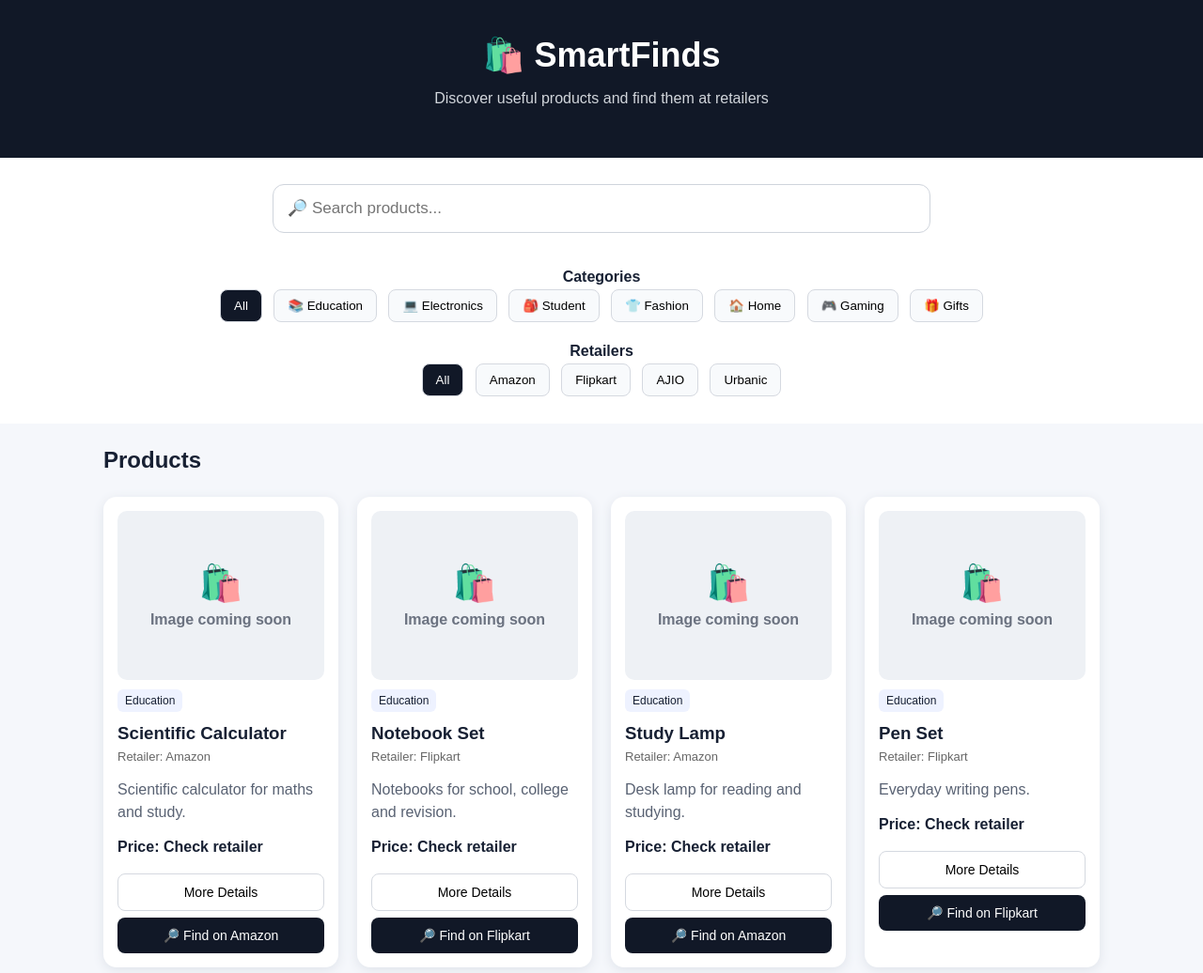
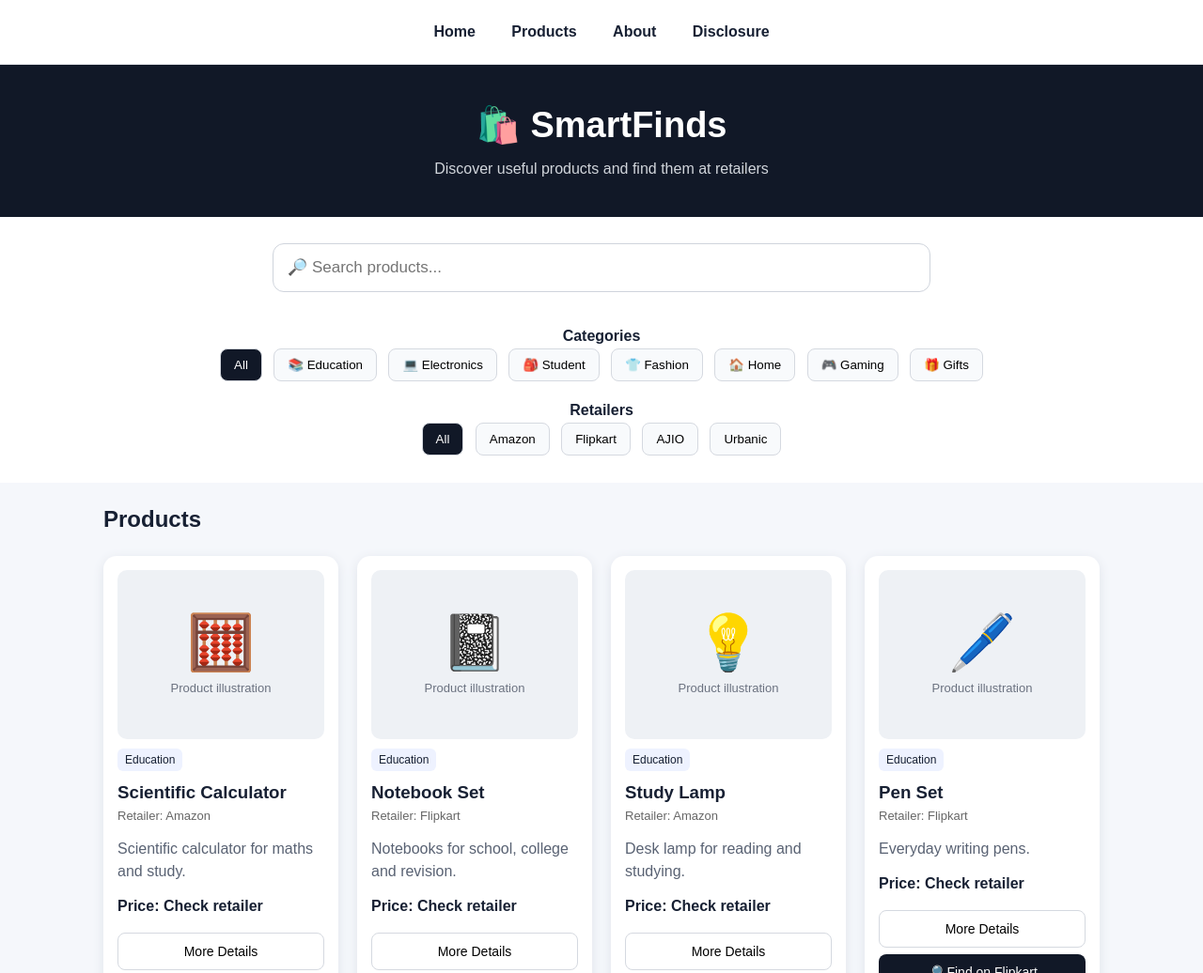
Before and after one commit to appajisahana3-maker/smartfinds, a plain HTML site: page index.html in a window 1280 px wide. Shown: the top 1036 px of the page at 94% size. Drawn offline with Linux system fonts and the light colour scheme.

Commit message:
Update index.html

```diff
--- a/index.html
+++ b/index.html
@@ -1,3 +1,4 @@
+<!DOCTYPE html>
 <html lang="en">
 <head>
 <meta charset="UTF-8">
@@ -10,6 +11,10 @@
   box-sizing:border-box;
 }
 
+html{
+  scroll-behavior:smooth;
+}
+
 body{
   margin:0;
   font-family:Arial,sans-serif;
@@ -17,21 +22,52 @@ body{
   color:#172033;
 }
 
+/* NAVIGATION */
+
+.navbar{
+  background:#ffffff;
+  padding:12px 10px;
+  text-align:center;
+  border-bottom:1px solid #e5e7eb;
+  position:sticky;
+  top:0;
+  z-index:1000;
+}
+
+.navbar a{
+  display:inline-block;
+  margin:4px;
+  padding:9px 13px;
+  color:#172033;
+  text-decoration:none;
+  font-weight:bold;
+  border-radius:8px;
+}
+
+.navbar a:hover{
+  background:#eef2f7;
+}
+
+/* HEADER */
+
 header{
   background:#111827;
   color:white;
   text-align:center;
-  padding:38px 15px;
+  padding:42px 15px;
 }
 
 header h1{
   margin:0;
-  font-size:36px;
+  font-size:38px;
 }
 
 header p{
   color:#d1d5db;
+  margin-bottom:0;
 }
+
+/* SEARCH */
 
 .search-area{
   background:white;
@@ -46,7 +82,14 @@ header p{
   border:1px solid #cfd4dc;
   border-radius:12px;
   font-size:17px;
+  outline:none;
 }
+
+#searchBox:focus{
+  border-color:#111827;
+}
+
+/* FILTERS */
 
 .filters{
   background:white;
@@ -68,6 +111,8 @@ header p{
   color:white;
 }
 
+/* PRODUCTS */
+
 .section-title{
   max-width:1100px;
   margin:25px auto 5px;
@@ -88,7 +133,14 @@ header p{
   border-radius:14px;
   padding:15px;
   box-shadow:0 3px 12px #dfe3ea;
+  transition:transform .15s ease;
 }
+
+.product:hover{
+  transform:translateY(-2px);
+}
+
+/* PRODUCT VISUAL */
 
 .product-image{
   height:180px;
@@ -101,12 +153,21 @@ header p{
   text-align:center;
   color:#6b7280;
   font-weight:bold;
+  overflow:hidden;
 }
 
 .product-image-icon{
-  font-size:38px;
-  margin-bottom:8px;
+  font-size:58px;
+  line-height:1;
+  margin-bottom:12px;
 }
+
+.product-image-label{
+  font-size:13px;
+  font-weight:normal;
+}
+
+/* PRODUCT TEXT */
 
 .product h3{
   margin:12px 0 6px;
@@ -137,6 +198,8 @@ header p{
   margin:12px 0;
 }
 
+/* BUTTONS */
+
 .product button{
   width:100%;
   padding:11px;
@@ -151,6 +214,12 @@ header p{
   background:white;
 }
 
+.retailer-link{
+  border:0;
+  background:#111827;
+  color:white;
+}
+
 .info{
   display:none;
   background:#f3f4f6;
@@ -161,11 +230,7 @@ header p{
   line-height:1.5;
 }
 
-.retailer-link{
-  border:0;
-  background:#111827;
-  color:white;
-}
+/* NO RESULTS */
 
 .no-results{
   display:none;
@@ -177,6 +242,8 @@ header p{
   display:block;
 }
 
+/* INFORMATION */
+
 .trust{
   max-width:1100px;
   margin:25px auto;
@@ -186,6 +253,12 @@ header p{
   line-height:1.7;
 }
 
+.trust h2{
+  margin-top:0;
+}
+
+/* FOOTER */
+
 footer{
   margin-top:30px;
   padding:30px 15px;
@@ -193,6 +266,8 @@ footer{
   background:#111827;
   color:#d1d5db;
 }
+
+/* MOBILE */
 
 @media(max-width:600px){
 
@@ -203,13 +278,32 @@ footer{
   .products{
     grid-template-columns:1fr;
   }
+
+  .navbar a{
+    font-size:13px;
+    padding:7px 9px;
+  }
 }
 </style>
 </head>
 
 <body>
 
-<header>
+<!-- NAVIGATION -->
+
+<nav class="navbar">
+
+<a href="#home">Home</a>
+<a href="#products">Products</a>
+<a href="#about">About</a>
+<a href="#disclosure">Disclosure</a>
+
+</nav>
+
+
+<!-- HEADER -->
+
+<header id="home">
 
 <h1>🛍️ SmartFinds</h1>
 
@@ -219,6 +313,8 @@ Discover useful products and find them at retailers
 
 </header>
 
+
+<!-- SEARCH -->
 
 <div class="search-area">
 
@@ -231,6 +327,8 @@ placeholder="🔎 Search products..."
 
 </div>
 
+
+<!-- FILTERS -->
 
 <div class="filters">
 
@@ -270,7 +368,6 @@ All
 🎁 Gifts
 </button>
 
-
 <br><br>
 
 <strong>Retailers</strong>
@@ -300,10 +397,11 @@ Urbanic
 </div>
 
 
+<!-- PRODUCTS -->
+
 <h2 class="section-title">
 Products
 </h2>
-
 
 <section
 class="products"
@@ -325,14 +423,30 @@ Try another product name or change the filters.
 </div>
 
 
-<section class="trust">
+<!-- ABOUT -->
+
+<section class="trust" id="about">
 
 <h2>About SmartFinds</h2>
 
 <p>
-SmartFinds helps visitors discover products
+SmartFinds helps visitors discover useful products
 and find them at different retailers.
 </p>
+
+<p>
+Our goal is to make product discovery simple,
+clear and useful.
+</p>
+
+</section>
+
+
+<!-- TRUST -->
+
+<section class="trust">
+
+<h2>Important Information</h2>
 
 <p>
 Prices, availability and specifications can change.
@@ -340,12 +454,34 @@ Always check the retailer's website before purchasing.
 </p>
 
 <p>
-Retailer buttons currently take you to retailer
-search results. They are not presented as affiliate links.
+SmartFinds does not currently claim specific product
+prices, ratings, reviews or availability.
 </p>
 
 </section>
 
+
+<!-- DISCLOSURE -->
+
+<section class="trust" id="disclosure">
+
+<h2>Affiliate Disclosure</h2>
+
+<p>
+At this stage, SmartFinds retailer buttons are
+standard retailer search links and are not presented
+as affiliate links.
+</p>
+
+<p>
+If SmartFinds later participates in an affiliate
+program, the site will clearly disclose that relationship.
+</p>
+
+</section>
+
+
+<!-- FOOTER -->
 
 <footer>
 
@@ -823,6 +959,78 @@ description:"Gift packaging option."
 
 
 /* =====================================
+   PRODUCT VISUALS
+===================================== */
+
+const productIcons = {
+
+"Scientific Calculator":"🧮",
+"Notebook Set":"📓",
+"Study Lamp":"💡",
+"Pen Set":"🖊️",
+"Highlighter Set":"🖍️",
+"Geometry Set":"📐",
+"Book Stand":"📚",
+"Study Planner":"📅",
+
+"Wireless Earphones":"🎧",
+"Wireless Mouse":"🖱️",
+"Computer Keyboard":"⌨️",
+"USB Flash Drive":"💾",
+"Laptop Stand":"💻",
+"Bluetooth Speaker":"🔊",
+"Webcam":"📷",
+"Power Bank":"🔋",
+
+"College Backpack":"🎒",
+"Water Bottle":"🧴",
+"Lunch Bag":"🍱",
+"Pencil Pouch":"✏️",
+"Desk Organizer":"🗂️",
+"Sticky Notes":"📝",
+"Document Folder":"📁",
+"Tote Bag":"👜",
+
+"Casual Shirt":"👕",
+"Sneakers":"👟",
+"Casual Dress":"👗",
+"Hoodie":"🧥",
+"Denim Jeans":"👖",
+"T-Shirt":"👕",
+"Fashion Bag":"👜",
+"Sunglasses":"🕶️",
+
+"LED Desk Lamp":"💡",
+"Storage Box":"📦",
+"Wall Clock":"🕐",
+"Cushion Cover":"🛋️",
+"Plant Pot":"🪴",
+"Tabletop Mirror":"🪞",
+"Storage Basket":"🧺",
+"Desk Mat":"▰",
+
+"Gaming Mouse":"🖱️",
+"Gaming Keyboard":"⌨️",
+"Gaming Headset":"🎧",
+"Game Controller":"🎮",
+"Gaming Chair":"🪑",
+"Mouse Pad":"▰",
+"USB Microphone":"🎙️",
+"Monitor Stand":"🖥️",
+
+"Notebook Gift Set":"🎁",
+"Desk Gift Set":"🎁",
+"Travel Mug":"☕",
+"Photo Frame":"🖼️",
+"Desk Calendar":"📅",
+"Journal":"📔",
+"Desk Plant":"🪴",
+"Gift Box":"🎁"
+
+};
+
+
+/* =====================================
    STATE
 ===================================== */
 
@@ -831,7 +1039,7 @@ let selectedRetailer = "All";
 
 
 /* =====================================
-   SAFE TEXT
+   ESCAPE HTML
 ===================================== */
 
 function escapeHTML(value){
@@ -854,7 +1062,6 @@ function retailerURL(retailer,productName){
 
 const query =
 encodeURIComponent(productName);
-
 
 switch(retailer){
 
@@ -887,7 +1094,6 @@ function openRetailer(retailer,productName){
 const url =
 retailerURL(retailer,productName);
 
-
 if(!url){
 
 alert("Retailer link is not available.");
@@ -895,7 +1101,6 @@ alert("Retailer link is not available.");
 return;
 
 }
-
 
 window.open(
 url,
@@ -907,7 +1112,7 @@ url,
 
 
 /* =====================================
-   SHOW / HIDE DETAILS
+   DETAILS
 ===================================== */
 
 function showDetails(button){
@@ -915,22 +1120,18 @@ function showDetails(button){
 const info =
 button.parentElement.querySelector(".info");
 
-
 if(!info){
 return;
 }
 
-
-const isVisible =
+const visible =
 info.style.display === "block";
 
-
 info.style.display =
-isVisible ? "none" : "block";
-
+visible ? "none" : "block";
 
 button.textContent =
-isVisible ? "More Details" : "Hide Details";
+visible ? "More Details" : "Hide Details";
 
 }
 
@@ -950,19 +1151,14 @@ document.getElementById("noResults");
 const searchBox =
 document.getElementById("searchBox");
 
-
 if(!container || !noResults || !searchBox){
-
 return;
-
 }
-
 
 const search =
 searchBox.value
 .trim()
 .toLowerCase();
-
 
 const results =
 products.filter(product=>{
@@ -971,11 +1167,9 @@ const categoryMatch =
 selectedCategory === "All" ||
 product.category === selectedCategory;
 
-
 const retailerMatch =
 selectedRetailer === "All" ||
 product.retailer === selectedRetailer;
-
 
 const searchableText =
 (
@@ -985,11 +1179,9 @@ product.retailer + " " +
 product.description
 ).toLowerCase();
 
-
 const searchMatch =
 search === "" ||
 searchableText.includes(search);
-
 
 return (
 categoryMatch &&
@@ -999,9 +1191,7 @@ searchMatch
 
 });
 
-
 container.innerHTML = "";
-
 
 if(results.length === 0){
 
@@ -1011,64 +1201,49 @@ return;
 
 }
 
-
 noResults.classList.remove("show");
-
 
 const fragment =
 document.createDocumentFragment();
-
 
 results.forEach(product=>{
 
 const card =
 document.createElement("article");
 
-
 card.className = "product";
 
-
-const safeName =
-escapeHTML(product.name);
-
-const safeCategory =
-escapeHTML(product.category);
-
-const safeRetailer =
-escapeHTML(product.retailer);
-
-const safeDescription =
-escapeHTML(product.description);
-
+const icon =
+productIcons[product.name] || "🛍️";
 
 card.innerHTML = `
 
 <div class="product-image">
 
 <div class="product-image-icon">
-🛍️
+${icon}
 </div>
 
-<div>
-Image coming soon
+<div class="product-image-label">
+Product illustration
 </div>
 
 </div>
 
 <div class="category-label">
-${safeCategory}
+${escapeHTML(product.category)}
 </div>
 
 <h3>
-${safeName}
+${escapeHTML(product.name)}
 </h3>
 
 <div class="retailer">
-Retailer: ${safeRetailer}
+Retailer: ${escapeHTML(product.retailer)}
 </div>
 
 <p>
-${safeDescription}
+${escapeHTML(product.description)}
 </p>
 
 <div class="price">
@@ -1084,39 +1259,36 @@ More Details
 <div class="info">
 
 <strong>Product:</strong>
-${safeName}
+${escapeHTML(product.name)}
 
 <br><br>
 
 <strong>Category:</strong>
-${safeCategory}
+${escapeHTML(product.category)}
 
 <br><br>
 
 <strong>Retailer:</strong>
-${safeRetailer}
+${escapeHTML(product.retailer)}
 
 <br><br>
 
-No specific product listing or price is claimed.
-Use the retailer button to search for this product.
+No specific product listing, price,
+rating or availability is claimed here.
 
 </div>
 
 <button
 type="button"
 class="retailer-link">
-🔎 Find on ${safeRetailer}
+🔎 Find on ${escapeHTML(product.retailer)}
 </button>
 
 `;
 
-
-const detailsButton =
-card.querySelector(".details");
-
-
-detailsButton.addEventListener(
+card
+.querySelector(".details")
+.addEventListener(
 "click",
 function(){
 
@@ -1125,12 +1297,9 @@ showDetails(this);
 }
 );
 
-
-const retailerButton =
-card.querySelector(".retailer-link");
-
-
-retailerButton.addEventListener(
+card
+.querySelector(".retailer-link")
+.addEventListener(
 "click",
 function(){
 
@@ -1142,11 +1311,9 @@ product.name
 }
 );
 
-
 fragment.appendChild(card);
 
 });
-
 
 container.appendChild(fragment);
 
@@ -1162,7 +1329,6 @@ function chooseCategory(category){
 selectedCategory =
 category;
 
-
 document
 .querySelectorAll(".category-filter")
 .forEach(button=>{
@@ -1173,7 +1339,6 @@ button.dataset.category === category
 );
 
 });
-
 
 renderProducts();
 
@@ -1189,7 +1354,6 @@ function chooseRetailer(retailer){
 selectedRetailer =
 retailer;
 
-
 document
 .querySelectorAll(".retailer-filter")
 .forEach(button=>{
@@ -1201,14 +1365,13 @@ button.dataset.retailer === retailer
 
 });
 
-
 renderProducts();
 
 }
 
 
 /* =====================================
-   EVENT LISTENERS
+   SEARCH
 ===================================== */
 
 document
@@ -1218,6 +1381,10 @@ document
 renderProducts
 );
 
+
+/* =====================================
+   CATEGORY EVENTS
+===================================== */
 
 document
 .querySelectorAll(".category-filter")
@@ -1236,6 +1403,10 @@ this.dataset.category
 
 });
 
+
+/* =====================================
+   RETAILER EVENTS
+===================================== */
 
 document
 .querySelectorAll(".retailer-filter")
@@ -1256,17 +1427,10 @@ this.dataset.retailer
 
 
 /* =====================================
-   INITIAL LOAD
+   START
 ===================================== */
 
-document.addEventListener(
-"DOMContentLoaded",
-function(){
-
 renderProducts();
-
-}
-);
 
 </script>
 
```
